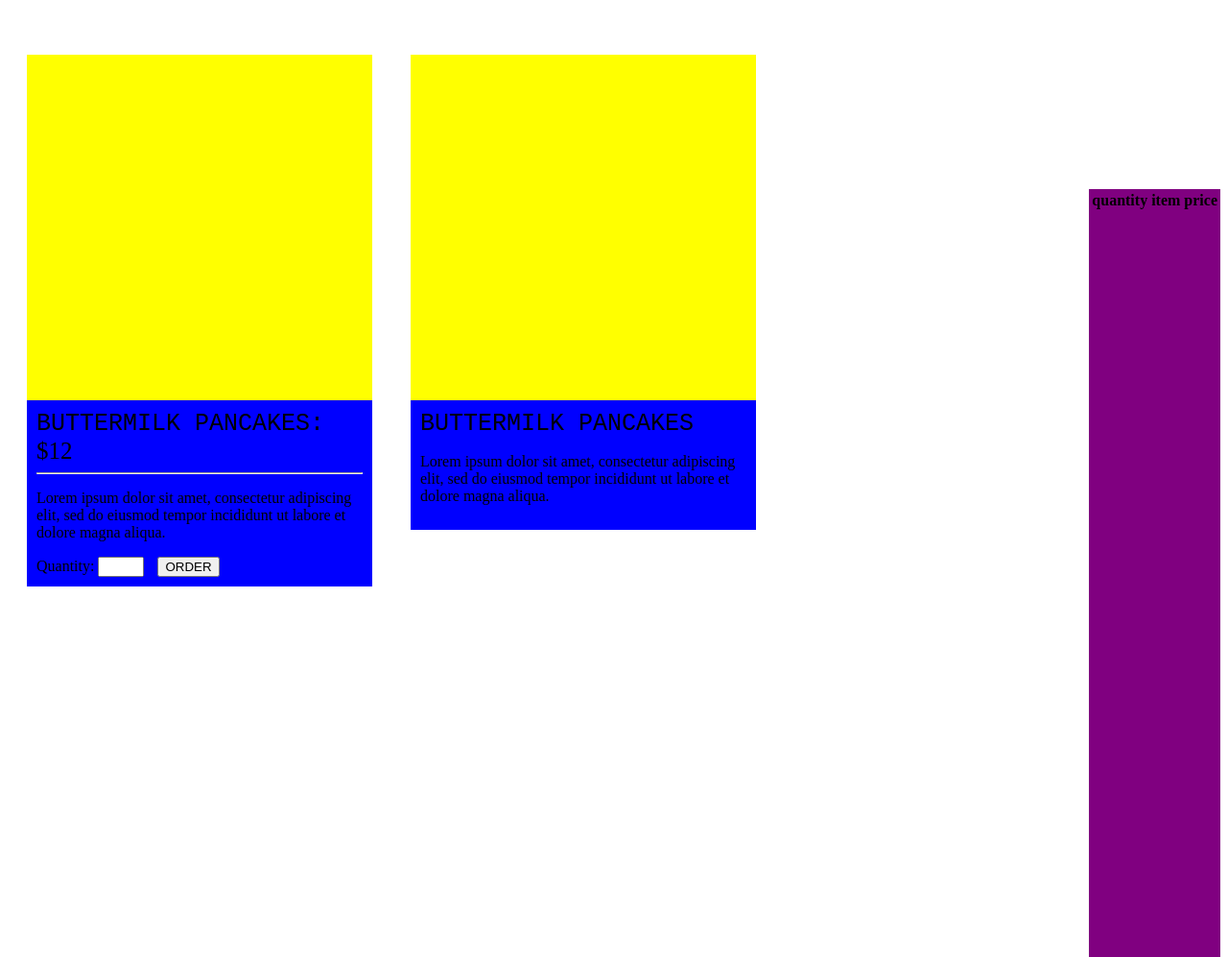
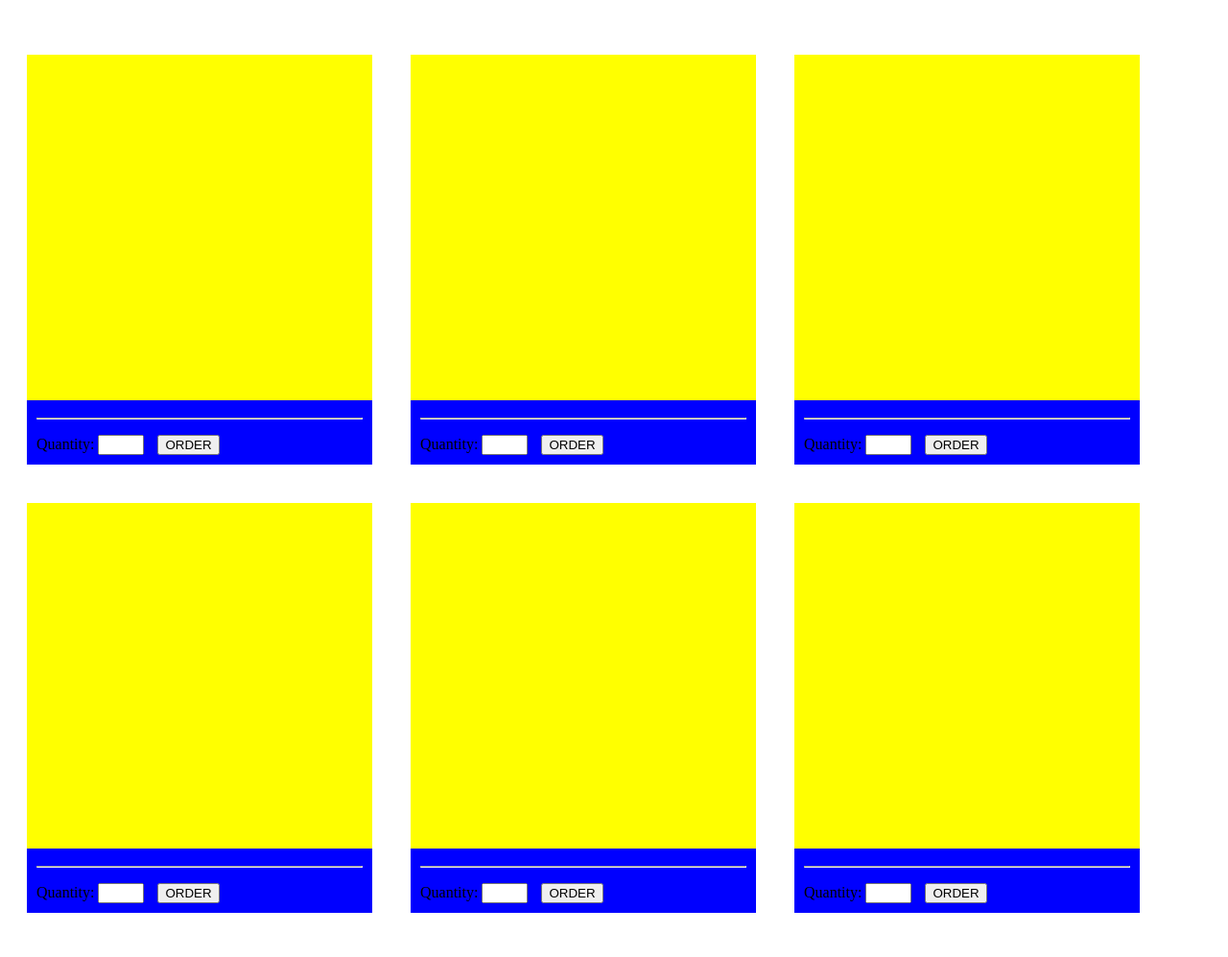
Before and after one commit to jacche19/jacche19.github.io, a plain HTML site: page restaurant.html in a window 1280 px wide. Shown: the part 71-1068 px from the top of the page at 96% size. After the commit the page ends 1042 px from the top, so only its background shows below. Drawn offline with nearby package versions, Linux system fonts and the light colour scheme; a web font is replaced by a local one.

Commit message:
Add files via upload

```diff
--- a/restaurant.html
+++ b/restaurant.html
@@ -12,17 +12,17 @@
 
     <div id="items">
 
-      <div id="item1">
+      <div id="item0">
         <div id="photo0"></div>
         <div id="info0">
-          <p class="name">BUTTERMILK PANCAKES: </p>
-          <p class="price">$12</p>
+          <p class="name"></p>
+          <p class="price"></p>
           <hr>
-          <p class="description">Lorem ipsum dolor sit amet, consectetur adipiscing elit, sed do eiusmod tempor incididunt ut labore et dolore magna aliqua.</p>
+          <p class="description"></p>
           <div class="qty">
             <p class="qty_title">Quantity: </p>
-            <input id="counter0" type="number" min="1" max="5">
-            <button class="order" onclick="order0()">ORDER</button>
+            <input class="counter" type="number" min="1" max="5">
+            <button class="order" onclick="order()">ORDER</button>
           </div>
         </div>
       </div>
@@ -30,30 +30,78 @@
       <div id="item1">
         <div id="photo1"></div>
         <div id="info1">
-          <p class="name">BUTTERMILK PANCAKES</p>
-          <p class="description">Lorem ipsum dolor sit amet, consectetur adipiscing elit, sed do eiusmod tempor incididunt ut labore et dolore magna aliqua.</p>
-
+          <p class="name"></p>
+          <p class="price"></p>
+          <hr>
+          <p class="description"></p>
+          <div class="qty">
+            <p class="qty_title">Quantity: </p>
+            <input class="counter" type="number" min="1" max="5">
+            <button class="order" onclick="order()">ORDER</button>
+          </div>
         </div>
       </div>
 
-      <div id="item2"></div>
+      <div id="item2">
+        <div id="photo2"></div>
+        <div id="info2">
+          <p class="name"></p>
+          <p class="price"></p>
+          <hr>
+          <p class="description"></p>
+          <div class="qty">
+            <p class="qty_title">Quantity: </p>
+            <input class="counter" type="number" min="1" max="5">
+            <button class="order" onclick="order()">ORDER</button>
+          </div>
+        </div>
+      </div>
 
-      <div id="item3"></div>
+      <div id="item3">
+        <div id="photo3"></div>
+        <div id="info3">
+          <p class="name"></p>
+          <p class="price"></p>
+          <hr>
+          <p class="description"></p>
+          <div class="qty">
+            <p class="qty_title">Quantity: </p>
+            <input class="counter" type="number" min="1" max="5">
+            <button class="order" onclick="order()">ORDER</button>
+          </div>
+        </div>
+      </div>
 
-      <div id="item4"></div>
+      <div id="item4">
+        <div id="photo4"></div>
+        <div id="info4">
+          <p class="name"></p>
+          <p class="price"></p>
+          <hr>
+          <p class="description"></p>
+          <div class="qty">
+            <p class="qty_title">Quantity: </p>
+            <input class="counter" type="number" min="1" max="5">
+            <button class="order" onclick="order()">ORDER</button>
+          </div>
+        </div>
+      </div>
 
-      <div id="item5"></div>
+      <div id="item5">
+        <div id="photo5"></div>
+        <div id="info5">
+          <p class="name"></p>
+          <p class="price"></p>
+          <hr>
+          <p class="description"></p>
+          <div class="qty">
+            <p class="qty_title">Quantity: </p>
+            <input class="counter" type="number" min="1" max="5">
+            <button class="order" onclick="order()">ORDER</button>
+          </div>
+        </div>
+      </div>
 
-    </div>
-
-    <div id="check">
-      <table id="checkT">
-        <tr>
-          <th>quantity</th>
-          <th>item</th>
-          <th>price</th>
-        </tr>
-      </table>
     </div>
 
     <script src="restaurant.js"></script>
--- a/restaurant.js
+++ b/restaurant.js
@@ -1,6 +1,12 @@
-var arrQty = [""];
-var arrName = [""];
-var check = document.getElementById('checkT');
+var arrQty = [];
+var arrName = [];
+var arrPrice = [];
+var $ = document;
+
+var check = $.getElementById('checkT');
+
+
+//getting JSON file
 
 var xmlhttp = new XMLHttpRequest();
 
@@ -12,6 +18,27 @@ xmlhttp.onreadystatechange = function() {
 
 xmlhttp.open("GET", "restaurant.json", true);
 xmlhttp.send();
+
+//appending JSON names into HTML (setting up website names and buttons)
+
+for (var i = 0; i < mydata.food.length; i++) {
+  //Item name
+  arrName.push(mydata.food[i].name);
+  var htmlName = $.getElementsByClassName('name')[i].innerHTML;
+  var jsonName = $.createTextNode(arrName[i]);
+  htmlName.appendChild(jsonName);
+
+
+  arrPrice.push(mydata.food[i].price);
+}
+
+
+
+
+
+
+
+
 
 function order0() {
   var num0 = document.getElementById("counter0").value;
```
